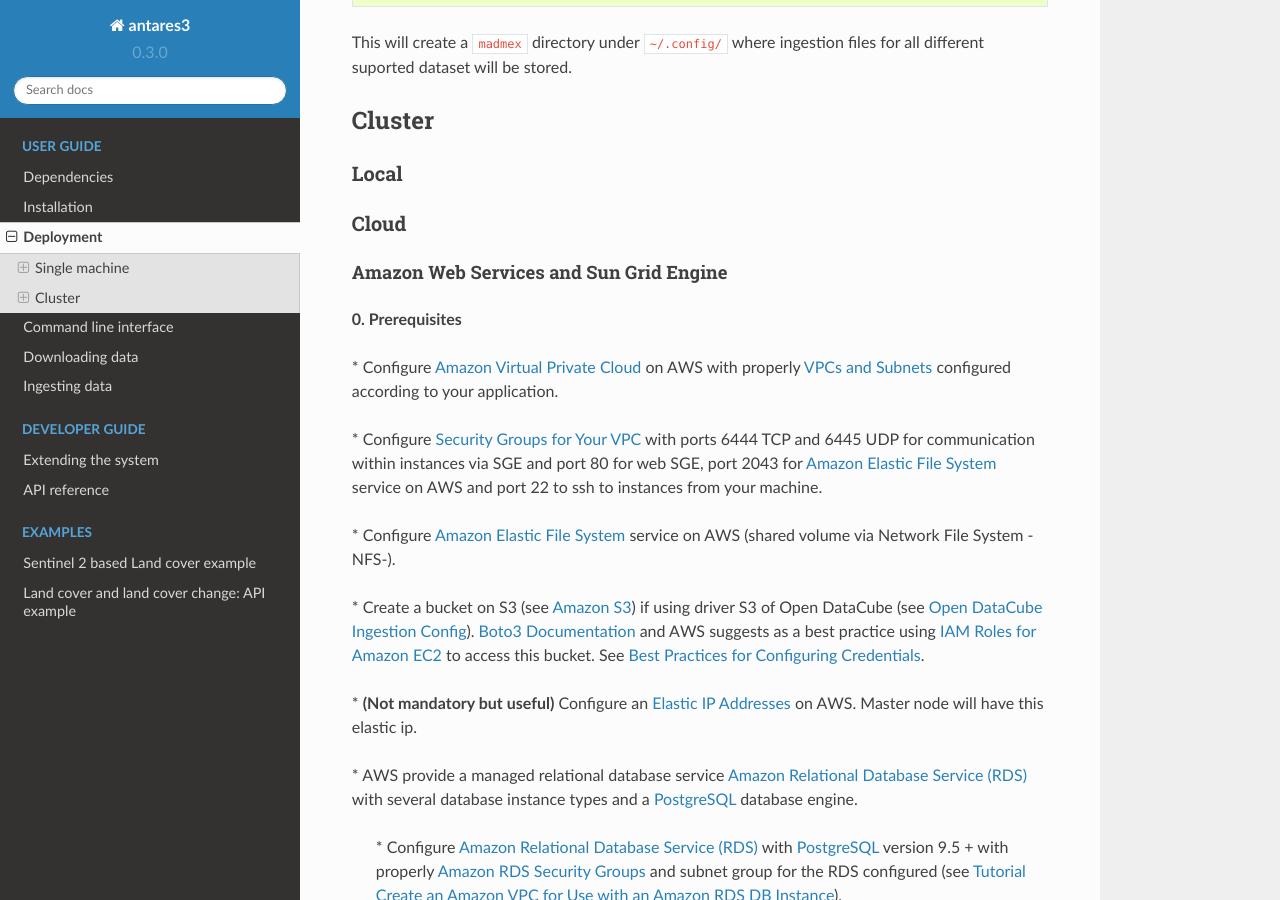
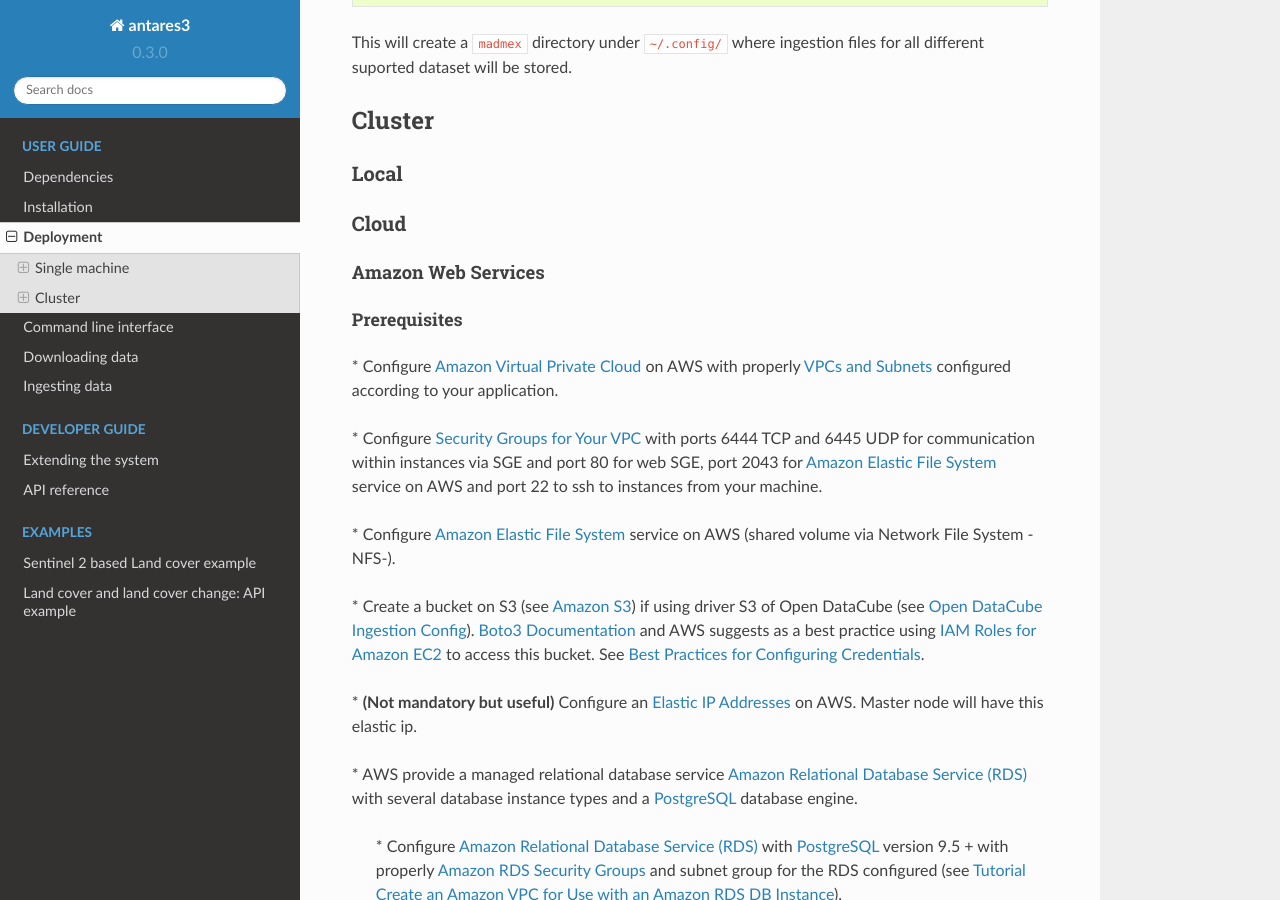
Before and after one commit to CONABIO/antares3, a Sphinx documentation site: the page built from docs/deployment.rst, in a window 1280 px wide and 900 px high, scrolled down 2021 px. Built offline with Sphinx 7.4.7 and the Read the Docs theme 2.0.0, drawn with Linux system fonts in a browser that asks for light colours; some of the changed text lies outside the part shown.

Commit message:
fixing titles and subtitles

```diff
--- a/docs/deployment.rst
+++ b/docs/deployment.rst
@@ -117,10 +117,12 @@
 Cloud
 ------
 
-Amazon Web Services and Sun Grid Engine
-^^^^^^^^^^^^^^^^^^^^^^^^^^^^^^^^^^^^^^^
 
-**0. Prerequisites**
+Amazon Web Services
+^^^^^^^^^^^^^^^^^^^
+
+Prerequisites
+"""""""""""""
 
 \* Configure `Amazon Virtual Private Cloud`_ on AWS with properly `VPCs and Subnets`_ configured according to your application.
 
@@ -187,7 +189,8 @@
         createdb -h <db_host> -U <db_user> <database_name>
 
 
-
+Amazon Web Services and Sun Grid Engine
+"""""""""""""""""""""""""""""""""""""""
 
 
 
```
